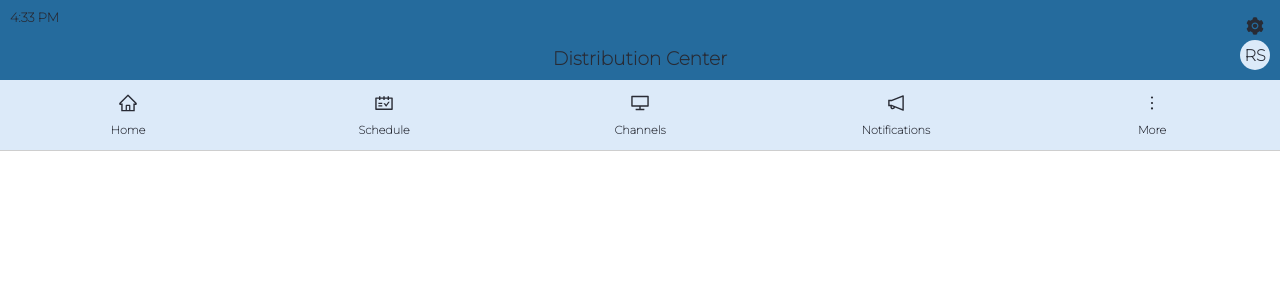
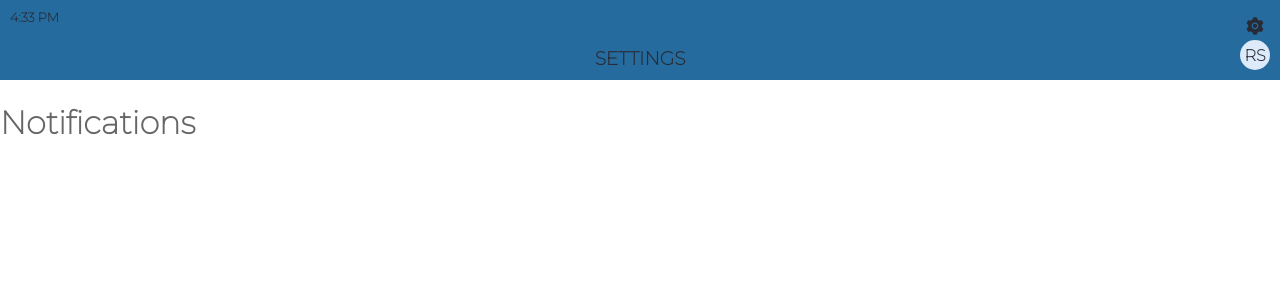
Before and after one commit to leonsuaren/worktime, a React (Create React App) app: page /settings/add-notifications in a window 1280 px wide. Shown: the top 300 px of the page. Built offline with nearby package versions, Linux system fonts and the light colour scheme.

Commit message:
Create Add Notification Card page and route on settings

```diff
--- a/src/App.js
+++ b/src/App.js
@@ -3,11 +3,12 @@ import { BrowserRouter as Router, Routes, Route } from 'react-router-dom';
 import { Theme } from './global/Theme';
 import { PageLayout } from './global';
 import { GlobalStyle } from './global/GlobalStyles';
-import { Home }  from './pages/home-view';
-import { Schedule }  from './pages/schedule-view';
-import { Channels }  from './pages/channels-view';
-import { Notifications }  from './pages/notifications-view';
-import { More }  from './pages/more-view';
+import { Home } from './pages/home-view';
+import { Schedule } from './pages/schedule-view';
+import { Channels } from './pages/channels-view';
+import { Notifications } from './pages/notifications-view';
+import { AddNotifications } from './pages/settings-view/add-notifications';
+import { More } from './pages/more-view';
 import { Settings } from './pages/settings-view';
 
 function App() {
@@ -18,12 +19,13 @@ function App() {
         <Router>
           <PageLayout>
             <Routes>
-              <Route exact path='/' element={<Home/>} />
-              <Route path='/schedule' element={<Schedule/>} />
-              <Route path='/channels' element={<Channels/>} />
-              <Route path='/notifications' element={<Notifications/>} />
-              <Route path='/more' element={<More/>} />
-              <Route path='/settings' element={<Settings/>}/>
+              <Route exact path='/' element={<Home />} />
+              <Route path='schedule' element={<Schedule />} />
+              <Route path='channels' element={<Channels />} />
+              <Route path='notifications' element={<Notifications />} />
+              <Route path='more' element={<More />} />
+              <Route path='settings' element={<Settings />}/>
+              <Route path='settings/add-notifications' element={<AddNotifications />} />
             </Routes>
           </PageLayout>
         </Router>
--- a/src/components/navbar/Navbar.jsx
+++ b/src/components/navbar/Navbar.jsx
@@ -1,9 +1,7 @@
-import React, { useContext } from 'react';
+import React from 'react';
 import { useLocation } from 'react-router-dom';
-import { ThemeContext } from 'styled-components';
-import { NavigationBar } from './index';
+import { NavigationBar, NavigationWrapper, LinkTo } from './index';
 import { Button } from '../button';
-import { LinkTo } from './index';
 import {
   StyledBihome,
   StyledAiOutlineSchedule,
@@ -13,10 +11,10 @@ import {
 } from '../../global';
 
 export const Navbar = () => {
-  const { id, setTheme } = useContext(ThemeContext);
   const { pathname } = useLocation();
 
   return (
+    <NavigationWrapper isActive={pathname === "/settings/add-notifications"}>
       <NavigationBar data-test="navbar-component">
         <LinkTo to="/" isActive={pathname === "/"}>
           <Button icon={<StyledBihome />} description="Home"></Button>
@@ -34,5 +32,6 @@ export const Navbar = () => {
           <Button icon={<StyledAiOutlineMore />} description="More"></Button>
         </LinkTo>
       </NavigationBar>
+    </NavigationWrapper>
   );
 };
--- a/src/components/navbar/index.jsx
+++ b/src/components/navbar/index.jsx
@@ -1,5 +1,6 @@
 export { Navbar } from './Navbar';
 export {
   NavigationBar,
-  LinkTo
+  LinkTo,
+  NavigationWrapper
 } from './styled';
--- a/src/components/navbar/styled.jsx
+++ b/src/components/navbar/styled.jsx
@@ -12,14 +12,9 @@ export const NavigationBar = styled.div`
   border-bottom: ${p => p.theme.borderColor};
 `;
 
-const commonIconStyled = () => {
-  return(
-    css`
-      font-size: 20px;
-      color: ${p => p.theme.fontColor};
-    `
-  )
-};
+export const NavigationWrapper = styled.div`
+  display: ${p => p.isActive ? 'none' : 'flex'};
+`;
 
 const active = ({isActive}) => {
   if(isActive) {
--- a/src/global/PageLayout.jsx
+++ b/src/global/PageLayout.jsx
@@ -25,6 +25,8 @@ export const PageLayout = ({ children }) => {
     activePage = 'MORE'
   } else if(pathname === '/settings') {
     activePage = 'SETTINGS'
+  } else if(pathname === '/settings/add-notifications') {
+    activePage = 'SETTINGS'
   }
 
   return (
--- a/src/pages/settings-view/Settings.jsx
+++ b/src/pages/settings-view/Settings.jsx
@@ -4,13 +4,14 @@ import { Toggle } from '../../components/toggle';
 import {
   StyledAiFillExperiment,
   StyledAiFillCaretRight,
-  StyledAiFillDatabase ,
+  StyledAiFillDatabase,
   StyledAiOutlineReconciliation,
   StyledAiOutlineWarning,
   StyledAiOutlineUsergroupAdd,
   StyledAiOutlineDiff,
   StyledAiOutlineVideoCamera
 } from '../../global';
+import { LinkTo } from './styled';
 
 export const Settings = () => {
   return (
@@ -19,7 +20,9 @@ export const Settings = () => {
       <Slicer icon={<StyledAiOutlineUsergroupAdd />} description={"Add a New Associated"} action={<StyledAiFillCaretRight />} />
       <Slicer icon={<StyledAiFillDatabase />} description={"Add a Card"} action={<StyledAiFillCaretRight />} />
       <Slicer icon={<StyledAiOutlineReconciliation />} description={"Add a Survey"} action={<StyledAiFillCaretRight />} />
-      <Slicer icon={<StyledAiOutlineWarning />} description={"Add a Notification"} action={<StyledAiFillCaretRight />} />
+      <LinkTo to='/settings/add-notifications'>
+        <Slicer icon={<StyledAiOutlineWarning />} description={"Add a Notification"} action={<StyledAiFillCaretRight />} />
+      </LinkTo>
       <Slicer icon={<StyledAiOutlineVideoCamera />} description={"Manage Channels"} action={<StyledAiFillCaretRight />} />
       <Slicer icon={<StyledAiFillExperiment />} description={"Change Theme"} action={<Toggle />} />
     </Fragment>
--- /dev/null
+++ b/src/pages/settings-view/add-notifications/AddNotifications.jsx
@@ -0,0 +1,9 @@
+import React, { Fragment } from 'react';
+
+export const AddNotifications = () => {
+  return(
+    <Fragment>
+      <h1>Notifications</h1>
+    </Fragment>
+  )
+};
--- /dev/null
+++ b/src/pages/settings-view/add-notifications/index.jsx
@@ -0,0 +1 @@
+export { AddNotifications } from './AddNotifications';
--- /dev/null
+++ b/src/pages/settings-view/add-notifications/styled.jsx
@@ -0,0 +1 @@
+import styled from 'styled-componetes';
--- a/src/pages/settings-view/styled.jsx
+++ b/src/pages/settings-view/styled.jsx
@@ -0,0 +1,6 @@
+import styled from 'styled-components';
+import { Link } from 'react-router-dom';
+
+export const LinkTo = styled(Link)`
+  text-decoration: none;
+`;
```
Lines whose indentation alone changed are shown as unchanged.
